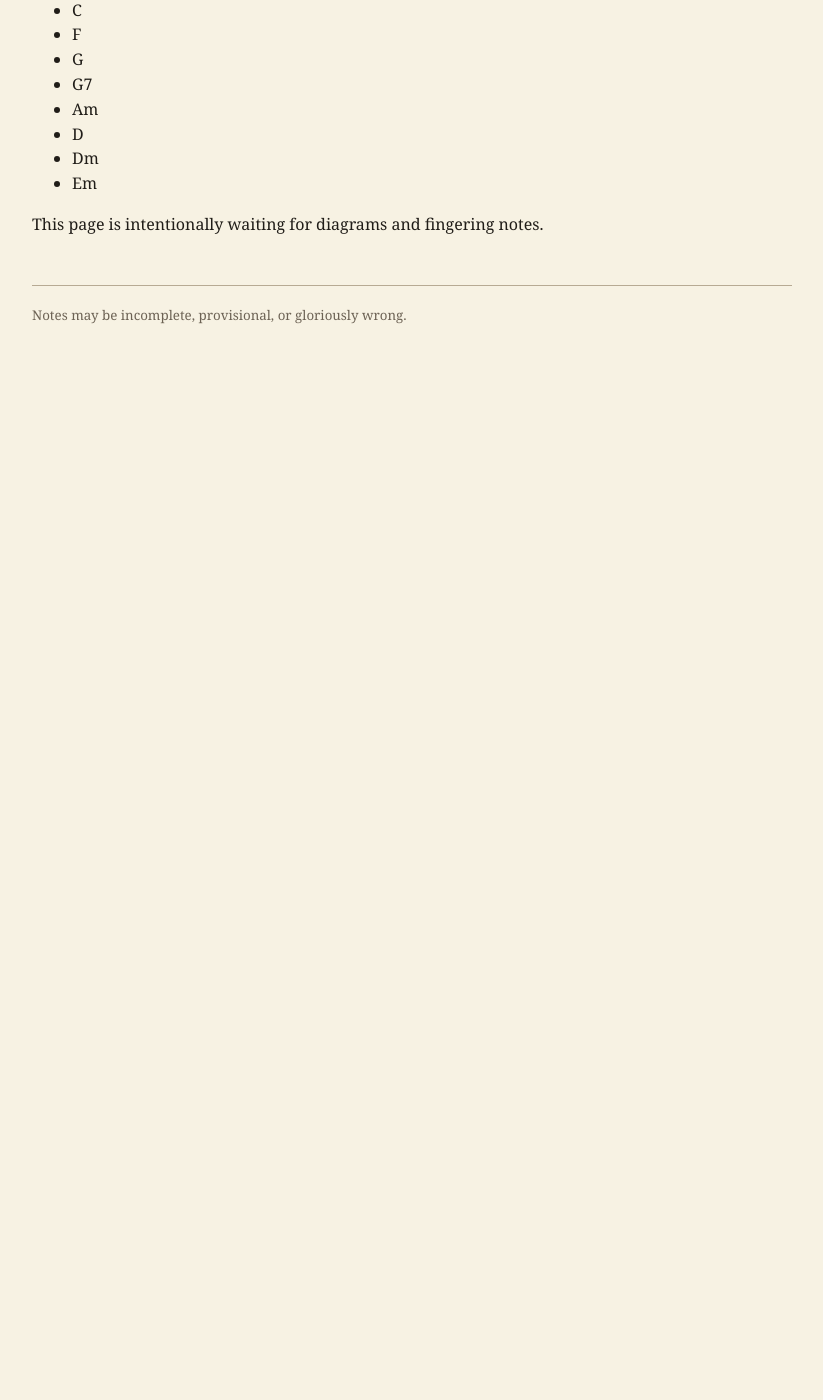
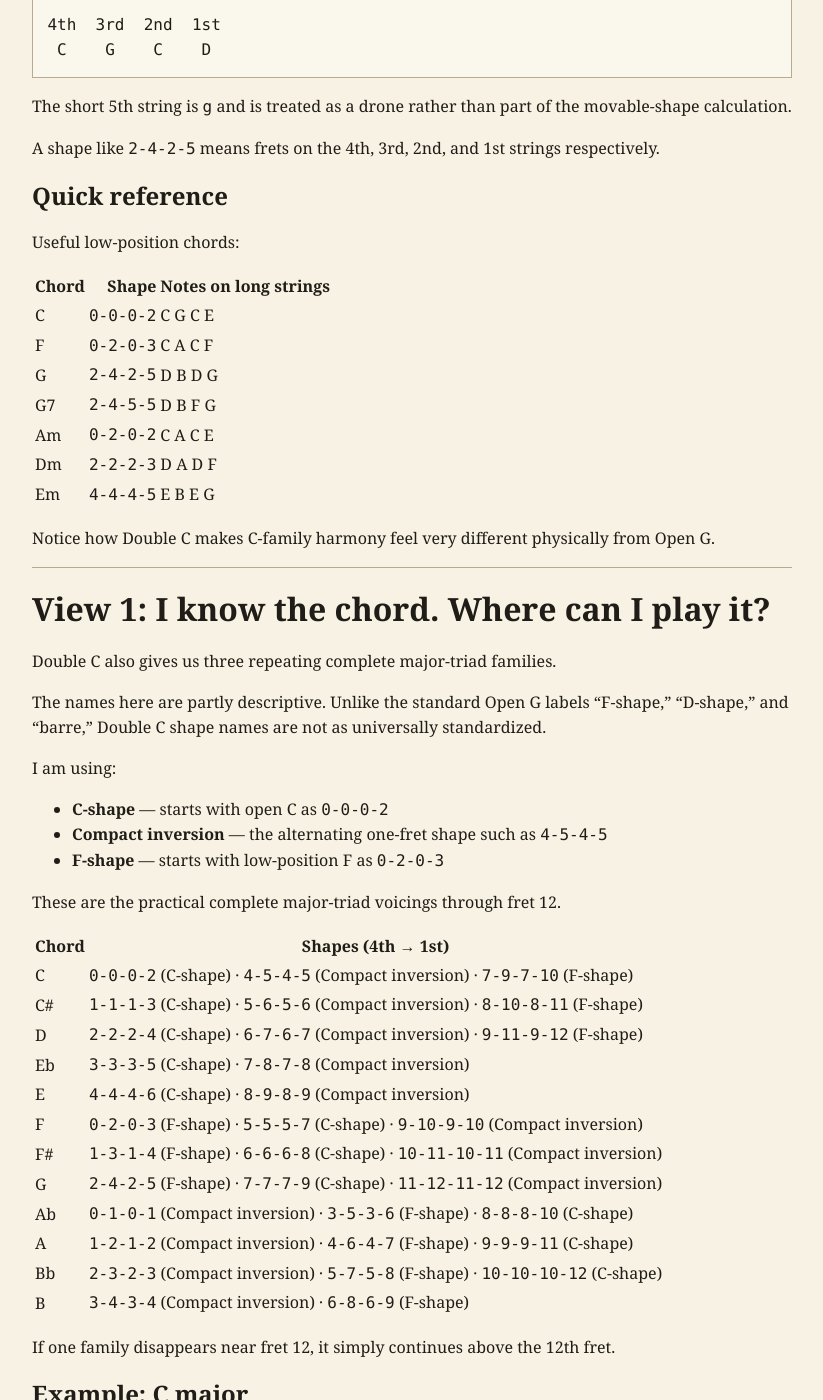
Before and after one commit to will-bell/banjo-field-notes, a Jekyll site: the page built from chord-charts/double-c.md, in a window 1280 px wide and 1400 px high, scrolled down 270 px. Shown: the whole window, without its empty margins (228-1051 px from the left). Built offline with Jekyll 4.4.1, drawn with Linux system fonts in a browser that asks for light colours; before the commit the page ends 900 px from its top, so only the background shows below that; some of the changed text lies outside the part shown.

Commit message:
Build Double C chord reference

````diff
--- a/chord-charts/double-c.md
+++ b/chord-charts/double-c.md
@@ -7,15 +7,215 @@ title: Double C Chords
 
 Tuning: `gCGCD`
 
-Starter set:
+The four long strings are:
 
-- C
-- F
-- G
-- G7
-- Am
-- D
-- Dm
-- Em
+```text
+4th  3rd  2nd  1st
+ C    G    C    D
+```
 
-This page is intentionally waiting for diagrams and fingering notes.
+The short 5th string is `g` and is treated as a drone rather than part of the movable-shape calculation.
+
+A shape like `2-4-2-5` means frets on the 4th, 3rd, 2nd, and 1st strings respectively.
+
+## Quick reference
+
+Useful low-position chords:
+
+| Chord | Shape | Notes on long strings |
+|---|---:|---|
+| C | `0-0-0-2` | C G C E |
+| F | `0-2-0-3` | C A C F |
+| G | `2-4-2-5` | D B D G |
+| G7 | `2-4-5-5` | D B F G |
+| Am | `0-2-0-2` | C A C E |
+| Dm | `2-2-2-3` | D A D F |
+| Em | `4-4-4-5` | E B E G |
+
+Notice how Double C makes C-family harmony feel very different physically from Open G.
+
+---
+
+# View 1: I know the chord. Where can I play it?
+
+Double C also gives us three repeating complete major-triad families.
+
+The names here are partly descriptive. Unlike the standard Open G labels “F-shape,” “D-shape,” and “barre,” Double C shape names are not as universally standardized.
+
+I am using:
+
+- **C-shape** — starts with open C as `0-0-0-2`
+- **Compact inversion** — the alternating one-fret shape such as `4-5-4-5`
+- **F-shape** — starts with low-position F as `0-2-0-3`
+
+These are the practical complete major-triad voicings through fret 12.
+
+| Chord | Shapes (4th → 1st) |
+|---|---|
+| C | `0-0-0-2` (C-shape) · `4-5-4-5` (Compact inversion) · `7-9-7-10` (F-shape) |
+| C# | `1-1-1-3` (C-shape) · `5-6-5-6` (Compact inversion) · `8-10-8-11` (F-shape) |
+| D | `2-2-2-4` (C-shape) · `6-7-6-7` (Compact inversion) · `9-11-9-12` (F-shape) |
+| Eb | `3-3-3-5` (C-shape) · `7-8-7-8` (Compact inversion) |
+| E | `4-4-4-6` (C-shape) · `8-9-8-9` (Compact inversion) |
+| F | `0-2-0-3` (F-shape) · `5-5-5-7` (C-shape) · `9-10-9-10` (Compact inversion) |
+| F# | `1-3-1-4` (F-shape) · `6-6-6-8` (C-shape) · `10-11-10-11` (Compact inversion) |
+| G | `2-4-2-5` (F-shape) · `7-7-7-9` (C-shape) · `11-12-11-12` (Compact inversion) |
+| Ab | `0-1-0-1` (Compact inversion) · `3-5-3-6` (F-shape) · `8-8-8-10` (C-shape) |
+| A | `1-2-1-2` (Compact inversion) · `4-6-4-7` (F-shape) · `9-9-9-11` (C-shape) |
+| Bb | `2-3-2-3` (Compact inversion) · `5-7-5-8` (F-shape) · `10-10-10-12` (C-shape) |
+| B | `3-4-3-4` (Compact inversion) · `6-8-6-9` (F-shape) |
+
+If one family disappears near fret 12, it simply continues above the 12th fret.
+
+## Example: C major
+
+```text
+C-shape            0-0-0-2    C G C E
+Compact inversion  4-5-4-5    E C E G
+F-shape            7-9-7-10   G E G C
+```
+
+The notes are always C, E, and G. Their order changes.
+
+---
+
+# View 2: I know the shape. What chord is it here?
+
+## C-shape family
+
+Formula:
+
+```text
+n-n-n-(n+2)
+```
+
+| n | Shape | Chord |
+|---:|---:|---|
+| 0 | `0-0-0-2` | C |
+| 1 | `1-1-1-3` | C# |
+| 2 | `2-2-2-4` | D |
+| 3 | `3-3-3-5` | Eb |
+| 4 | `4-4-4-6` | E |
+| 5 | `5-5-5-7` | F |
+| 6 | `6-6-6-8` | F# |
+| 7 | `7-7-7-9` | G |
+| 8 | `8-8-8-10` | Ab |
+| 9 | `9-9-9-11` | A |
+| 10 | `10-10-10-12` | Bb |
+
+The root is on the **4th and 2nd strings**.
+
+## Compact inversion family
+
+Formula:
+
+```text
+n-(n+1)-n-(n+1)
+```
+
+| n | Shape | Chord |
+|---:|---:|---|
+| 0 | `0-1-0-1` | Ab |
+| 1 | `1-2-1-2` | A |
+| 2 | `2-3-2-3` | Bb |
+| 3 | `3-4-3-4` | B |
+| 4 | `4-5-4-5` | C |
+| 5 | `5-6-5-6` | C# |
+| 6 | `6-7-6-7` | D |
+| 7 | `7-8-7-8` | Eb |
+| 8 | `8-9-8-9` | E |
+| 9 | `9-10-9-10` | F |
+| 10 | `10-11-10-11` | F# |
+| 11 | `11-12-11-12` | G |
+
+The root is on the **3rd string**.
+
+## F-shape family
+
+Formula:
+
+```text
+n-(n+2)-n-(n+3)
+```
+
+| n | Shape | Chord |
+|---:|---:|---|
+| 0 | `0-2-0-3` | F |
+| 1 | `1-3-1-4` | F# |
+| 2 | `2-4-2-5` | G |
+| 3 | `3-5-3-6` | Ab |
+| 4 | `4-6-4-7` | A |
+| 5 | `5-7-5-8` | Bb |
+| 6 | `6-8-6-9` | B |
+| 7 | `7-9-7-10` | C |
+| 8 | `8-10-8-11` | C# |
+| 9 | `9-11-9-12` | D |
+
+The root is on the **1st string**.
+
+---
+
+# Why this is worth learning
+
+Your suspicion is basically right: once the theory becomes internal, “what chord does this shape make here?” becomes less of a lookup problem.
+
+But it is useful during the learning phase because it exposes two separate ideas:
+
+1. **shape identity** — the interval structure under your fingers
+2. **chord identity** — which absolute root that structure produces at this fret
+
+Moving a shape one fret does not change its internal interval structure. It transposes the entire chord by one semitone.
+
+That is the bridge between “memorizing banjo grips” and actually understanding movable harmony.
+
+---
+
+# Comparing Double C with Open G
+
+A useful experiment is to pick one chord — say C major — and compare its three inversions in both tunings.
+
+Open G:
+
+```text
+2-0-1-2
+5-5-5-5
+10-9-8-10
+```
+
+Double C:
+
+```text
+0-0-0-2
+4-5-4-5
+7-9-7-10
+```
+
+The chord itself has not changed. The tuning changes where its notes happen to live under your fingers.
+
+That is one of the most useful ways to think about alternate tunings.
+
+---
+
+# About the 5th string
+
+The short string is G.
+
+G is:
+
+- the 5th of C
+- the root of G
+- the minor 7th of A
+- not a chord tone in every chord you will play
+
+So, just as in Open G, the drone can either reinforce the harmony or create characteristic banjo tension against it.
+
+For learning the movable shapes, first understand the four long strings. Then listen to what the drone adds.
+
+---
+
+## Sources / further reference
+
+- [Banjo 101 — Open G and Double C chord diagrams](https://www.doofusmusic.com/PDF/Banjo%20101.pdf)
+- [Langston Banjo Chord Finder](https://www.langston.com/Banjo/bc345.php)
+
+The movable-shape tables on this page are derived directly from the pitches of `gCGCD` and the interval formula for a major triad.
````
